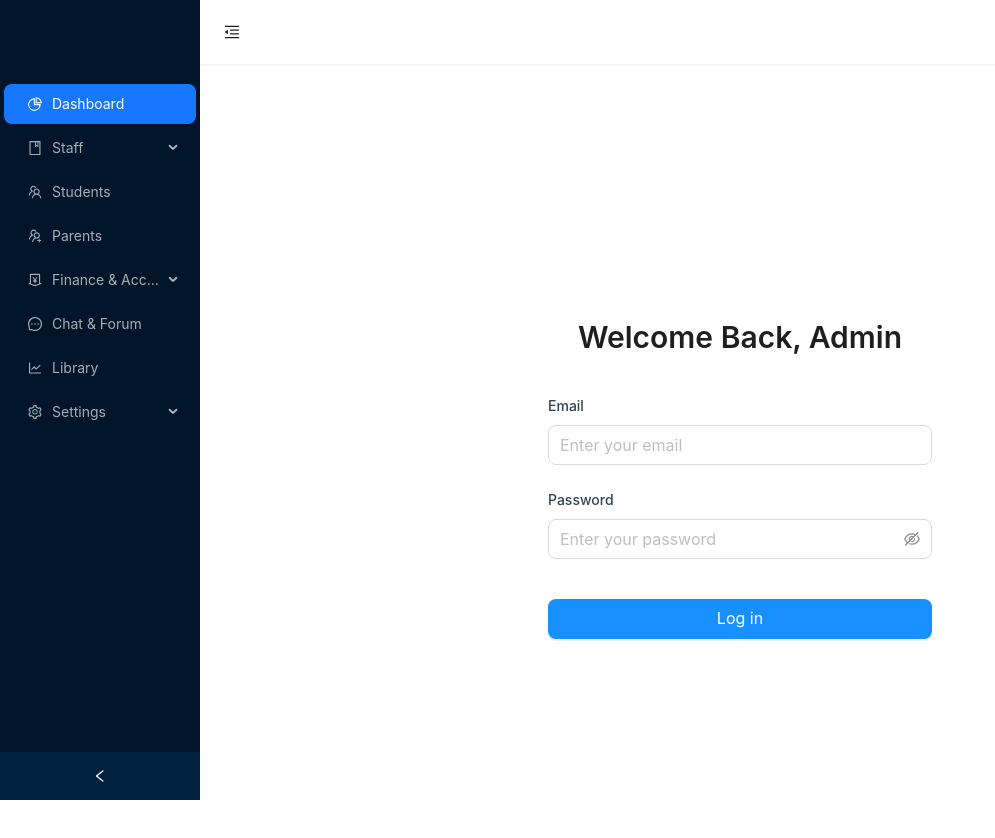
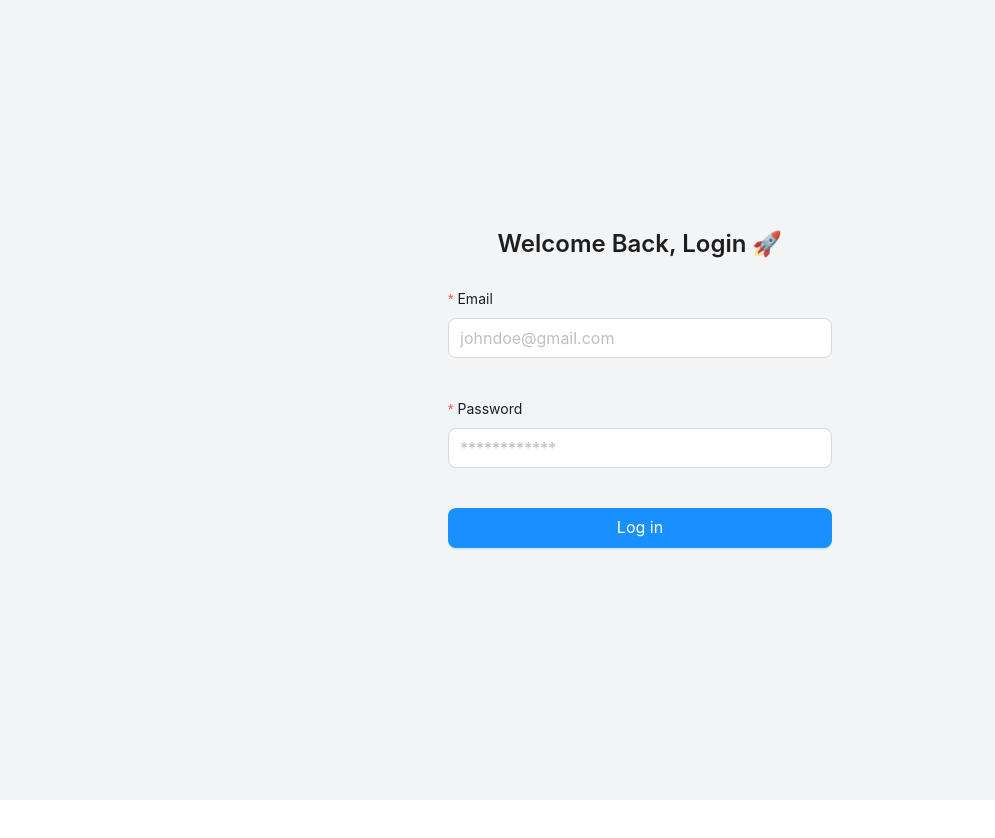
Before and after one commit to bobTheBuilderCodes/schoolsphere, a React (Create React App) app: page / in a window 1280 px wide. Shown: the top 838 px of the page, without its empty margins (0-995 px from the left). After the commit the page ends 800 px from the top, so only its background shows below. Built offline with nearby package versions, Linux system fonts and the light colour scheme.

Commit message:
Login page design

```diff
--- a/src/App.tsx
+++ b/src/App.tsx
@@ -1,4 +1,9 @@
-import { BrowserRouter as Router, Routes, Route } from "react-router-dom";
+import {
+  BrowserRouter as Router,
+  Routes,
+  Route,
+  useLocation,
+} from "react-router-dom";
 import Login from "./pages/auth/Login";
 import AdminDashboard from "./pages/admin/AdminDashboard";
 
@@ -16,15 +21,15 @@ import Students from "./pages/students/Students";
 import SchoolFees from "./pages/finance/SchoolFees";
 
 function App() {
+  const { pathname } = useLocation();
   return (
     <div className="bg-gray-100 h-screen">
-      <Router>
+      {pathname === "/" ? (
+        <Login />
+      ) : (
         <AppLayout>
           <Routes>
-            <Route index element={<Login />} />
-          </Routes>
-          <Routes>
-            <Route path=":userId" element={<AdminDashboard />} />
+            <Route path="/:userId" element={<AdminDashboard />} />
           </Routes>
           <Routes>
             <Route path=":userId/students" element={<Students />} />
@@ -57,7 +62,7 @@ function App() {
             <Route path=":userId/customize-app" element={<CustomizeApp />} />
           </Routes>
         </AppLayout>
-      </Router>
+      )}
     </div>
   );
 }
--- a/src/index.tsx
+++ b/src/index.tsx
@@ -5,17 +5,20 @@ import App from "./App";
 
 import { Provider } from "react-redux";
 import { store } from "./app/store";
-import AppLayout from "./Layout";
+import { BrowserRouter, Route, Routes } from "react-router-dom";
+import Login from "./pages/auth/Login";
 
 const root = ReactDOM.createRoot(
   document.getElementById("root") as HTMLElement
 );
+
+// const { pathname } = useLocation();
 root.render(
   <React.StrictMode>
     <Provider store={store}>
-      {/* <AppLayout> */}
-      <App />
-      {/* </AppLayout> */}
+      <BrowserRouter>
+        <App />
+      </BrowserRouter>
     </Provider>
   </React.StrictMode>
 );
--- a/src/pages/auth/Login.tsx
+++ b/src/pages/auth/Login.tsx
@@ -1,40 +1,60 @@
-import { Form, Input, Button, Typography } from "antd";
+import { Button, Form, Input, Typography } from "antd";
+import React, { useState } from "react";
 
-const Login = () => {
+type LayoutType = Parameters<typeof Form>[0]["layout"];
+
+const Login: React.FC = () => {
+  const [form] = Form.useForm();
+  const [formLayout, setFormLayout] = useState<LayoutType>("vertical");
+
+  const onFormLayoutChange = ({ layout }: { layout: LayoutType }) => {
+    setFormLayout(layout);
+  };
+
+  const onFinish = (values: any) => {
+    console.log("Success:", values);
+  };
+
+  const onFinishFailed = (errorInfo: any) => {
+    console.log("Failed:", errorInfo);
+  };
+
   return (
-    <Form className="h-screen flex flex-col items-center justify-center">
+    <Form
+      className="h-screen  flex flex-col items-center justify-center"
+      layout={"vertical"}
+      form={form}
+      initialValues={{ layout: formLayout, remember: true }}
+      onValuesChange={onFormLayoutChange}
+      onFinish={onFinish}
+      onFinishFailed={onFinishFailed}
+      autoComplete="off"
+    >
+      <Typography.Title level={3} className="text-center text-gray-900">
+        Welcome Back, Login 🚀
+      </Typography.Title>
+      <Form.Item
+        className="mt-4"
+        label="Email"
+        name="email"
+        rules={[{ required: true, message: "Enter valid email!" }]}
+      >
+        <Input placeholder="johndoe@gmail.com" size="large" className="w-96" />
+      </Form.Item>
+      <Form.Item
+        className="mt-4"
+        label="Password"
+        name="password"
+        rules={[{ required: true, message: "Enter your password!" }]}
+      >
+        <Input placeholder="************" size="large" className="w-96 " />
+      </Form.Item>
       <Form.Item>
-        <Typography.Title level={2}>Welcome Back, Admin</Typography.Title>
-      </Form.Item>
-      <Form.Item className="w-96">
-        <label htmlFor="email" className="font-medium text-gray-700">
-          Email
-        </label>
-        <Input
-          placeholder="Enter your email"
-          name="email"
-          className="mt-2"
-          size="large"
-        ></Input>
-      </Form.Item>
-      <Form.Item className="w-96">
-        <label htmlFor="password" className="font-medium text-gray-700">
-          Password
-        </label>
-        <Input.Password
-          placeholder="Enter your password"
-          name="password"
-          className="mt-2"
-          size="large"
-        ></Input.Password>
-      </Form.Item>
-      <Form.Item className="w-96">
         <Button
           type="primary"
-          block
+          htmlType="submit"
           size="large"
-          className="mt-4"
-          htmlType="submit"
+          className="w-96 mt-4"
         >
           Log in
         </Button>
--- a/src/pages/settings/Roles.tsx
+++ b/src/pages/settings/Roles.tsx
@@ -1,5 +1,5 @@
 import { SearchOutlined } from "@ant-design/icons";
-import { InputRef, Typography } from "antd";
+import { Form, InputRef, Typography } from "antd";
 import { Button, Input, Space, Table } from "antd";
 import type { ColumnType, ColumnsType } from "antd/es/table";
 import type { FilterConfirmProps } from "antd/es/table/interface";
@@ -221,7 +221,22 @@ const Roles = () => {
           isOpen={openModal}
           onClose={closeModalHandler}
         >
-          This is my example modal.
+          <Form className="flex flex-col items-center justify-center">
+            <Form.Item
+              rules={[{ required: true, message: "Please add a role name" }]}
+              className="w-[100%]"
+            >
+              <label htmlFor="role" className="font-medium text-gray-700">
+                Role
+              </label>
+              <Input
+                placeholder="Enter role name"
+                name="role"
+                className="mt-2"
+                size="large"
+              ></Input>
+            </Form.Item>
+          </Form>
         </AppModal>
       </div>
       <Table columns={columns} dataSource={data} />;
```
